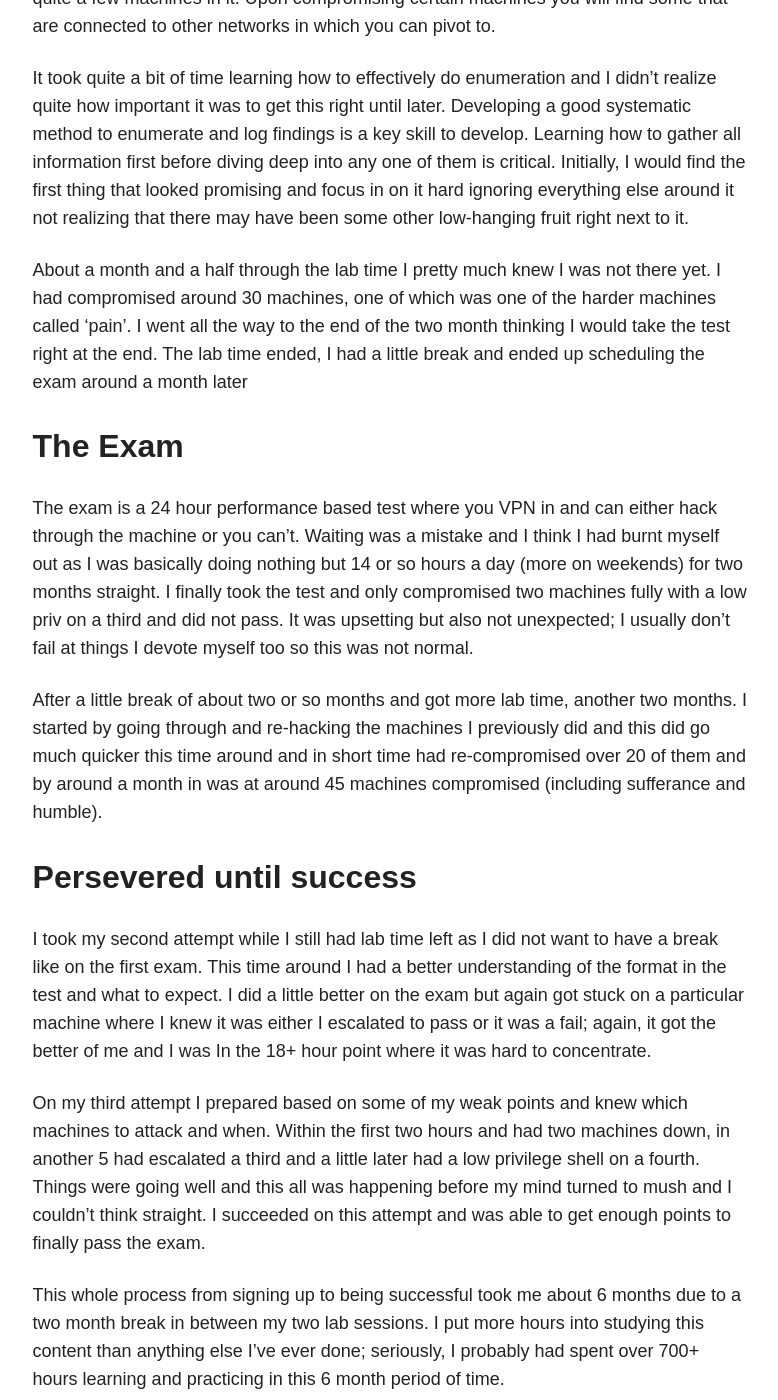
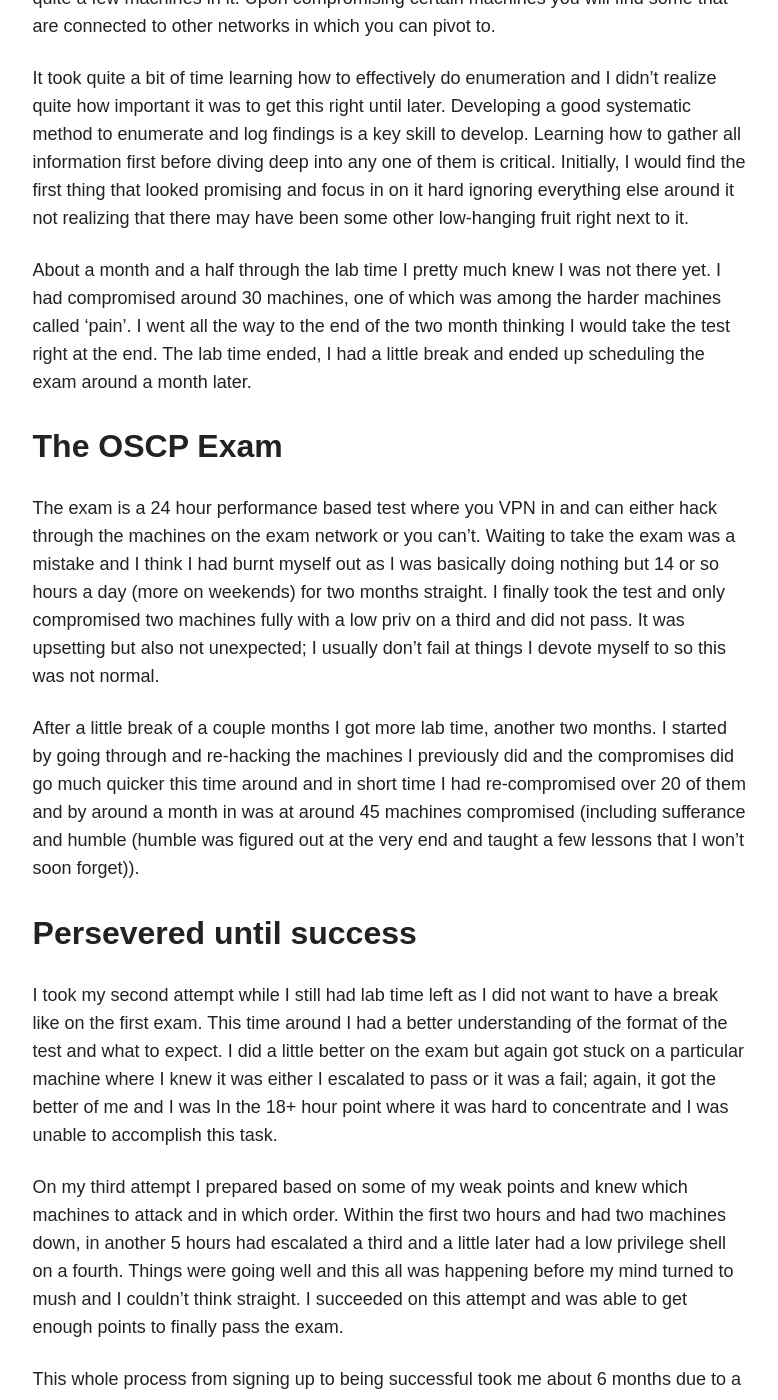
Before and after one commit to tdmathison/tdmathison.github.io, a Jekyll site: the page built from _posts/blog/2017-07-14-oscp-review.md, in a window 1280 px wide and 1400 px high, scrolled down 1501 px. Shown: the whole window, without its empty margins (347-1125 px from the left). Built offline with Jekyll 4.4.1, drawn with Linux system fonts in a browser that asks for light colours; nearby versions of some CDN libraries; comment, search, counter and statistics services are not loaded; some of the changed text lies outside the part shown.

Commit message:
Correcting grammar and typo's

```diff
--- a/_posts/blog/2017-07-14-oscp-review.md
+++ b/_posts/blog/2017-07-14-oscp-review.md
@@ -19,30 +19,30 @@
 At work, I kept driving towards doing more security related development work and with some persistence and good timing a security focused development team was developed that I now work in.  One of my colleagues and I decided it was time to sign up for the OSCP and go through this experience.
 
 ## The OSCP Lab
-I signed up for the OSCP training with two months of lab time.  I read through the syllabus over and over and started reading about many of the tools before I ended up starting the lab.  Once I signed up I pretty much watched all of the videos straight through in a single sitting.  Throughout the following month going back to watch many of the sections over. The majority of the time was spent in the lab attempting to find vulnerabilities in the systems on the public network.
+I signed up for the OSCP training with two months of lab time.  I read through the syllabus over and over and started reading about many of the tools before I ended up starting the lab.  Once I signed up I pretty much watched all of the videos straight through in a single sitting.  Throughout the following month I went back several times to watch some of the video sections over. The majority of the time was spent in the lab attempting to find vulnerabilities in the systems on the public network.
 
 Things are structured where once you VPN in you have access to the public network with quite a few machines in it.  Upon compromising certain machines you will find some that are connected to other networks in which you can pivot to.
 
 It took quite a bit of time learning how to effectively do enumeration and I didn't realize quite how important it was to get this right until later. Developing a good systematic method to enumerate and log findings is a key skill to develop.  Learning how to gather all information first before diving deep into any one of them is critical.  Initially, I would find the first thing that looked promising and focus in on it hard ignoring everything else around it not realizing that there may have been some other low-hanging fruit right next to it.
 
-About a month and a half through the lab time I pretty much knew I was not there yet.  I had compromised around 30 machines, one of which was one of the harder machines called ‘pain’. I went all the way to the end of the two month thinking I would take the test right at the end.  The lab time ended, I had a little break and ended up scheduling the exam around a month later
+About a month and a half through the lab time I pretty much knew I was not there yet.  I had compromised around 30 machines, one of which was among the harder machines called ‘pain’. I went all the way to the end of the two month thinking I would take the test right at the end.  The lab time ended, I had a little break and ended up scheduling the exam around a month later.
 
-## The Exam
-The exam is a 24 hour performance based test where you VPN in and can either hack through the machine or you can’t. Waiting was a mistake and I think I had burnt myself out as I was basically doing nothing but 14 or so hours a day (more on weekends) for two months straight. I finally took the test and only compromised two machines fully with a low priv on a third and did not pass.  It was upsetting but also not unexpected; I usually don't fail at things I devote myself too so this was not normal.
+## The OSCP Exam
+The exam is a 24 hour performance based test where you VPN in and can either hack through the machines on the exam network or you can’t.  Waiting to take the exam was a mistake and I think I had burnt myself out as I was basically doing nothing but 14 or so hours a day (more on weekends) for two months straight. I finally took the test and only compromised two machines fully with a low priv on a third and did not pass.  It was upsetting but also not unexpected; I usually don't fail at things I devote myself to so this was not normal.
 
-After a little break of about two or so months and got more lab time, another two months.  I started by going through and re-hacking the machines I previously did and this did go much quicker this time around and in short time had re-compromised over 20 of them and by around a month in was at around 45 machines compromised (including sufferance and humble).
+After a little break of a couple months I got more lab time, another two months.  I started by going through and re-hacking the machines I previously did and the compromises did go much quicker this time around and in short time I had re-compromised over 20 of them and by around a month in was at around 45 machines compromised (including sufferance and humble (humble was figured out at the very end and taught a few lessons that I won't soon forget)).
 
 ## Persevered until success
-I took my second attempt while I still had lab time left as I did not want to have a break like on the first exam.  This time around I had a better understanding of the format in the test and what to expect.  I did a little better on the exam but again got stuck on a particular machine where I knew it was either I escalated to pass or it was a fail; again, it got the better of me and I was In the 18+ hour point where it was hard to concentrate.
+I took my second attempt while I still had lab time left as I did not want to have a break like on the first exam.  This time around I had a better understanding of the format of the test and what to expect.  I did a little better on the exam but again got stuck on a particular machine where I knew it was either I escalated to pass or it was a fail; again, it got the better of me and I was In the 18+ hour point where it was hard to concentrate and I was unable to accomplish this task.
 
-On my third attempt I prepared based on some of my weak points and knew which machines to attack and when.  Within the first two hours and had two machines down, in another 5 had escalated a third and a little later had a low privilege shell on a fourth.  Things were going well and this all was happening before my mind turned to mush and I couldn’t think straight. I succeeded on this attempt and was able to get enough points to finally pass the exam.
+On my third attempt I prepared based on some of my weak points and knew which machines to attack and in which order.  Within the first two hours and had two machines down, in another 5 hours had escalated a third and a little later had a low privilege shell on a fourth.  Things were going well and this all was happening before my mind turned to mush and I couldn’t think straight. I succeeded on this attempt and was able to get enough points to finally pass the exam.
 
 This whole process from signing up to being successful took me about 6 months due to a two month break in between my two lab sessions. I put more hours into studying this content than anything else I’ve ever done; seriously, I probably had spent over 700+ hours learning and practicing in this 6 month period of time.
 
 ## Documentation
-Through this whole process I signed up for a personal Confluence account and have been building out my own notes on every tool and process I learned up to this point.
+During this time I signed up for a personal Confluence account and have been building out my own notes on every tool and process I learned up to this point.
 
-As I struggled through using different tools and learned the correct syntax and quirks to a tool I would document it.  I now have quite a large penetration testing confluence site that has a wealth of information in it for me to reference and continue adding to. This was a smart move and I pretty much always have it up for reference and am updating it as I continue to learn more things.
+As I struggled through using different tools and learned the correct syntax and quirks of a tool I would document it.  I now have quite a large penetration testing confluence site that has a wealth of information in it for me to reference and continue adding to. This was a smart move and I pretty much always have it up for reference and am updating it as I continue to learn more things.
 
 Whenever you make a breakthrough or get through a struggle you should document how you did it; you will end up running into it again and it is extremely helpful to return to accurate notes of how you did it the last time.
 
@@ -52,17 +52,17 @@
 The other part that was much easier for me was exploit development.  I used to program in assembly and C/C++ and so this was a strong point for me.  Compiling C code and writing and running Python exploits was generally very quick and any issues that came up were often very easy for me to resolve.
 
 ## Hardest Part
-The Linux side of things was generally a little easier for me than Windows.  Probably not for the reason you would think though.  I have quite a bit of familiarity with both operating systems but Windows is just a pain to work with compared to Linux.  Trying to do anything on a Windows box is like pulling teeth and it is frustrating.
+The Windows side of things was generally a little harder for me than Linux.  Probably not for the reason you would think though.  I have quite a bit of familiarity with both operating systems but Windows is just a pain to work with compared to Linux.  Trying to do anything on a Windows box is like pulling teeth and it is frustrating.
 
-Through the process I have started picking up some better enumeration scripts and have created some of my own to assist in this. Usually the issues are pretty easy to locate but often the preparation and execution of the exploit takes longer than on a Linux based machine.
+Through the process I have started picking up some better enumeration scripts and have created some of my own to assist in this. Usually the issues are pretty easy to locate but often the preparation and execution of the exploit takes longer than on a Linux based machine. One of the things that may be very helpful is to list out all known exploits for CVE's against Windows and have pre-compiled exploits for them ready to go.  I had so many instances where I needed to compile a Windows exploit and it was very time consuming.  In some cases, you need to compile a python script as a Windows binary as well so having all these environments ready is important when the clock is ticking.
 
-Spinning up on the network security side of things was harder than the development side.  I have now become much more proficient in networking related topics through the hands on knowledge I have gained through this process.
+Spinning up on the network security side of things was harder than the development side.  I have now become much more proficient in networking related topics through the hands on knowledge I have gained during my lab time.
 
 Stress management was something I also struggled with from time to time.  I had high expectations of myself and not performing to the level I thought I initially would affected me.  It took me awhile to realize that this is normal and it actually meant that I am pushing myself to my limits which was a good thing.
 
 ## Final Thoughts
-This was the hardest exam I have ever taken in my life.  It was often an emotional roller coaster for a variety of reasons over the course of the time doing it. This is a course that is about everything you learn along the way with passing the exam being the bonus it all culminates with.  Even if I didn’t end up getting the certification I still would be in a far better position knowledge-wise than before.
+This was the hardest exam I have ever taken in my life.  It was often an emotional roller coaster for a variety of reasons over the course of the time doing it. This benefits of this course are in what you learn along the way with passing the exam being the bonus it all culminates with.  Even if I didn’t end up getting the certification I still would be in a far better position knowledge-wise than before.
 
-I have acquired a lot of certifications through my years but they all are complete jokes compared to a performance based exam like this Offensive Security one; going down this route was one of the best choices I have made.
+I have acquired a lot of certifications through my years but none of them really tested whether you could actually "DO" and "APPLY" knowledge like the OSCP exam; going down this route was one of the best choices I have made in my professional career and is setting a path for where I want to go next.
 
-My plan going forward is to start uploading some of my projects and scripts to my github account, starting blogging now and then, tweet and little, and finally prepare for the OSCE.  In preparation, I have gathered some information that going through the SLAE course is a good idea so I will do that first and then start tackling the OSCE at the end of the year and make it my 2018 goal.
+My plan going forward is to start uploading some of my projects and scripts to my github account, starting blogging now and then, tweet and little, and finally prepare for the OSCE.  In preparation, I have gathered some information from peers that going through the SLAE course is a good idea so I will do that first and then start tackling the OSCE at the end of the year and make it my 2018 goal.
```
